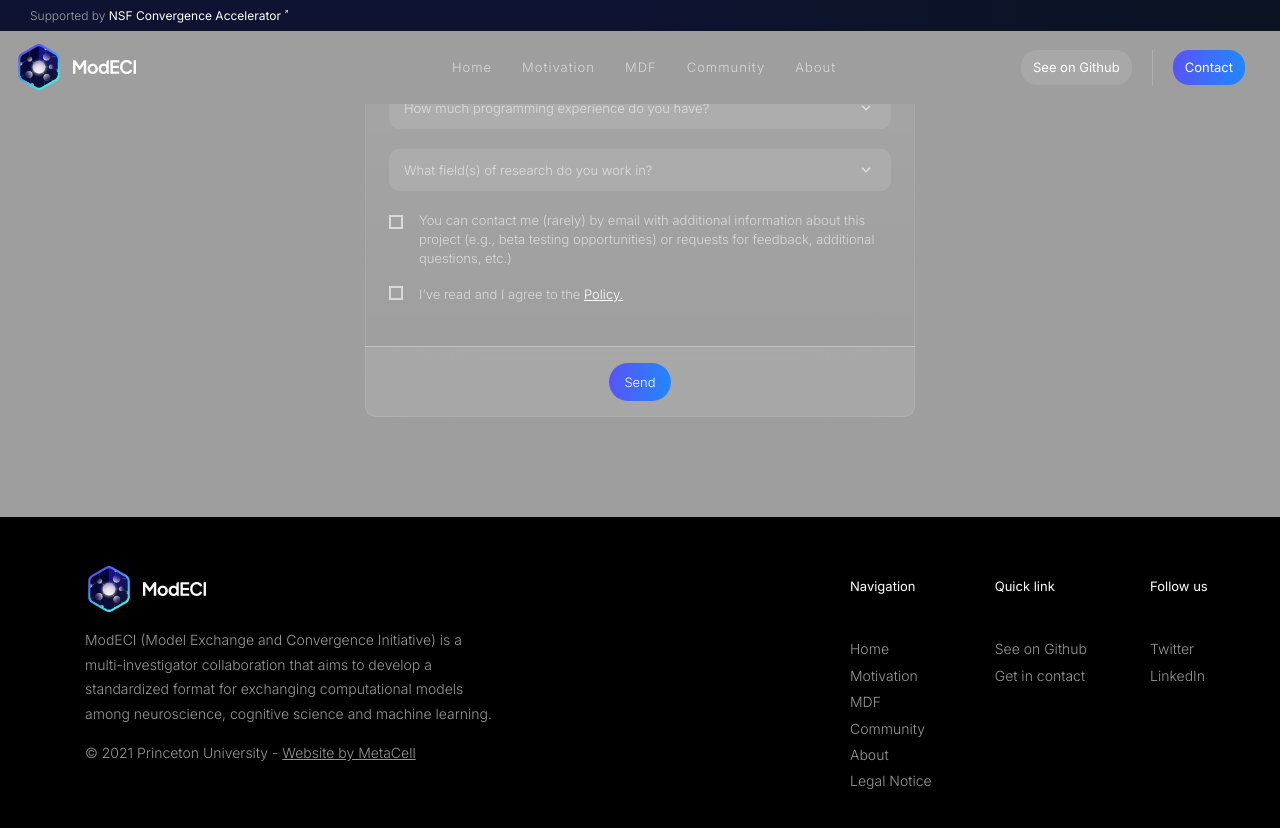
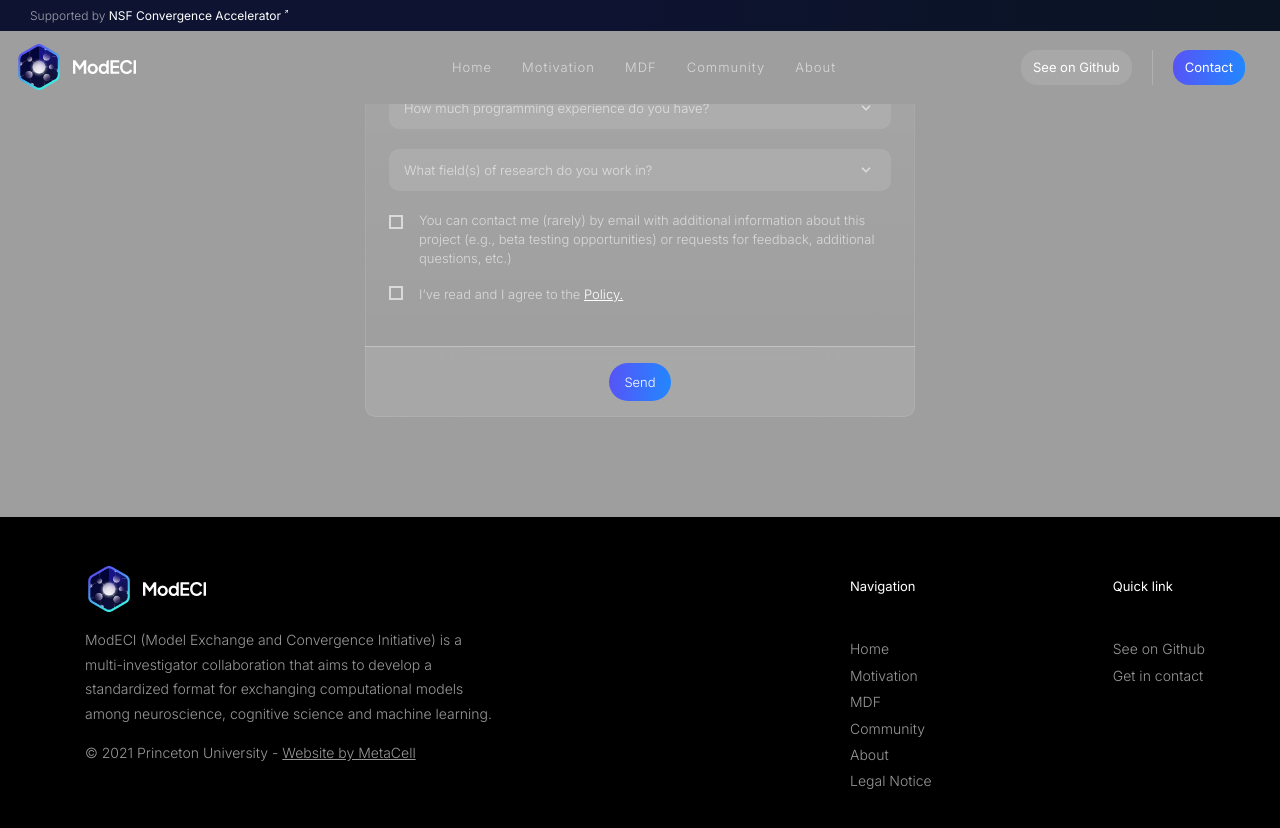
Before and after one commit to ModECI/Website, a Jekyll site: the page built from index.html, in a window 1280 px wide and 900 px high, scrolled down 6192 px. Shown: the top 828 px of the window. Built offline with Jekyll 4.4.1, drawn with Linux system fonts in a browser that asks for light colours.

Commit message:
#17 Remove social links

```diff
--- a/_config.yml
+++ b/_config.yml
@@ -9,8 +9,6 @@ githubLink: https://github.com/ModECI/Website
 nsfLink: https://www.nsf.gov/od/oia/convergence-accelerator/
 copyright: 2021 Princeton University
 metacellLink: https://metacell.us/
-twitterLink: https://twitter.com/
-linkedInLink: https://www.linkedin.com/
 contactFormAction: https://app.99inbound.com/api/e/rXJz7j9f
 testGoogleAnaytics: G-48KS6RG0RV
 googleAnalytics: G-LQF8HS2E19
--- a/_includes/footer.html
+++ b/_includes/footer.html
@@ -50,15 +50,6 @@
                             </li>
                         </ul>
                     </div>
-                    <div class="footer-menu">
-                        <h5>Follow us</h5>
-                        <ul class="list-inline quicklinks">
-                            <li><a href="{{site.twitterLink}}" target="_blank">Twitter</a>
-                            </li>
-                            <li><a href="{{site.linkedInLink}}" target="_blank">LinkedIn</a>
-                            </li>
-                        </ul>
-                    </div>
                 </div>
             </div>
         </div>
```
